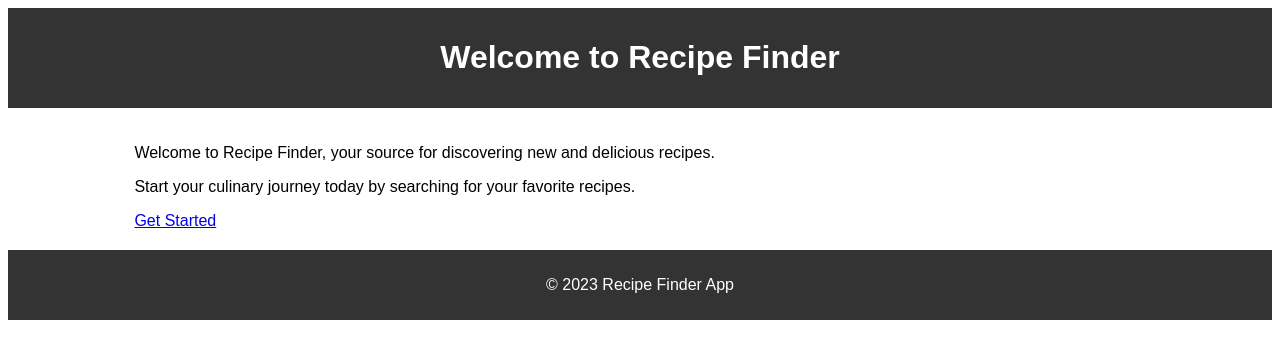
After one commit to Nasiebande/alx_capstone_project, a Flask app: template templates/home.html in a window 1280 px wide. The commit adds this page. Shown: the top 359 px of the page. Run offline with Flask 3, Linux system fonts and the light colour scheme; the template is opened without the code that fills it, so the values that code supplies are empty.

Commit message:
home page

```diff
--- /dev/null
+++ b/templates/home.html
@@ -0,0 +1,24 @@
+<!DOCTYPE html>
+<html lang="en">
+<head>
+    <meta charset="UTF-8">
+    <meta name="viewport" content="width=device-width, initial-scale=1.0">
+    <link rel="stylesheet" href="{{ url_for('static', filename='styles.css') }}">
+    <title>Recipe Finder</title>
+</head>
+<body>
+    <header>
+        <h1>Welcome to Recipe Finder</h1>
+    </header>
+    <div class="container">
+        <div class="home-content">
+            <p>Welcome to Recipe Finder, your source for discovering new and delicious recipes.</p>
+            <p>Start your culinary journey today by searching for your favorite recipes.</p>
+            <a href="{{ url_for('index') }}">Get Started</a>
+        </div>
+    </div>
+    <footer>
+        <p>&copy; 2023 Recipe Finder App</p>
+    </footer>
+</body>
+</html>
```
Also changed, not shown: templates/index.html (+7 -5 lines).
